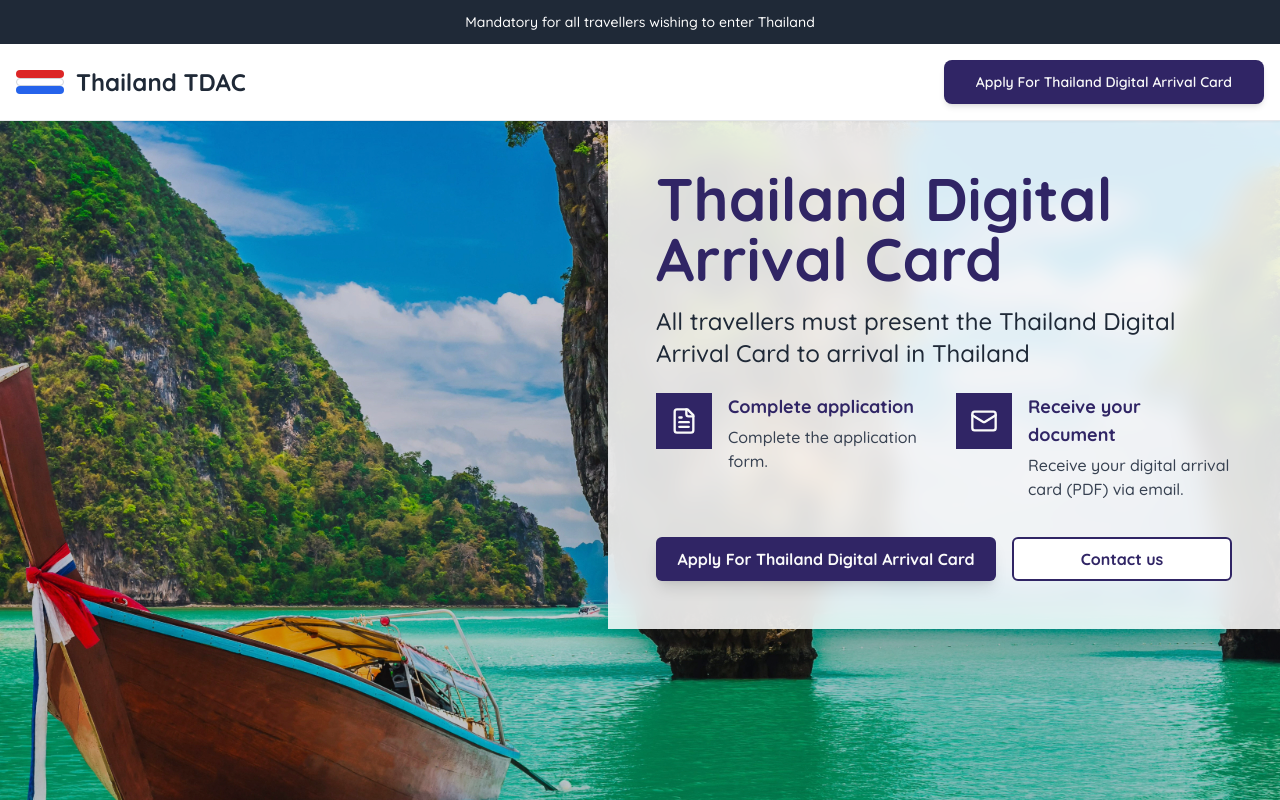
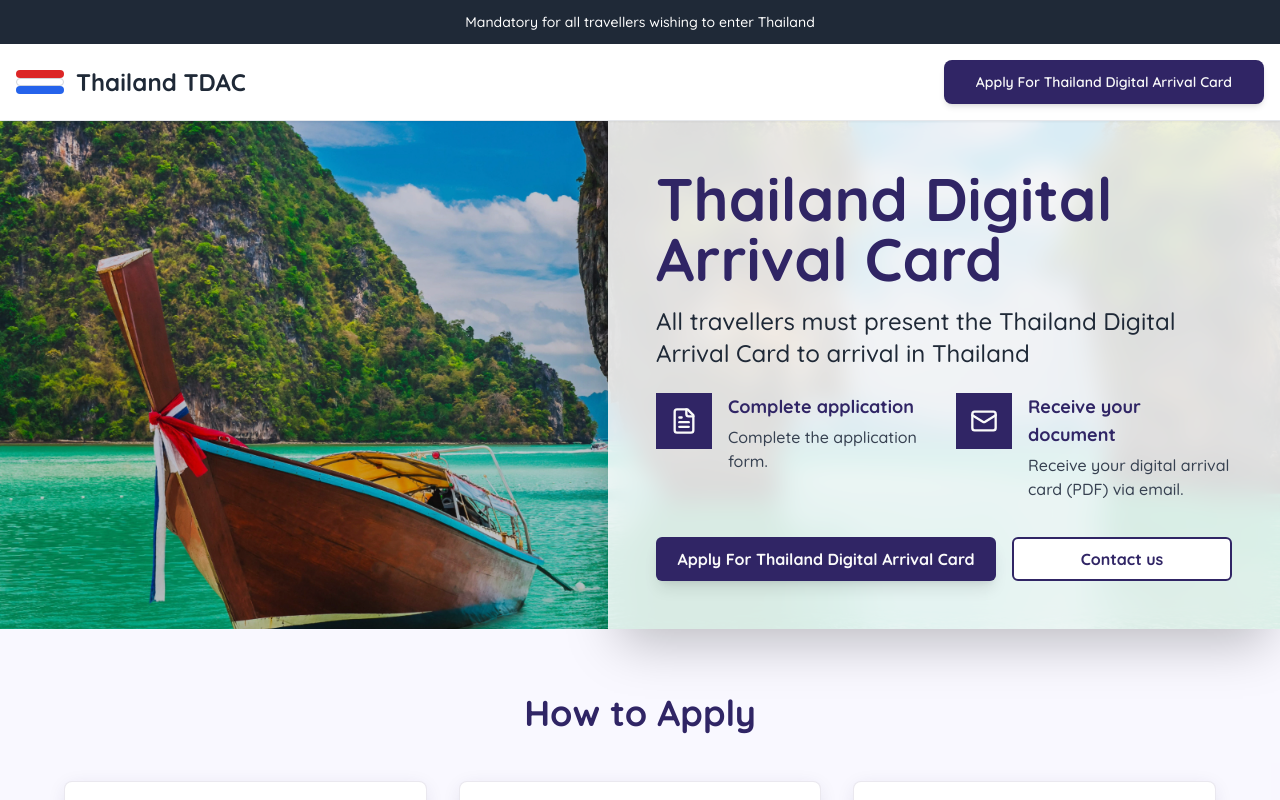
Before and after one commit to danix100/thai-tdac, a React (Vite) app: page / in a window 1280 px wide. Shown: the top 800 px of the page. Built offline with nearby package versions, Linux system fonts and the light colour scheme; the HTML template or start-up script is replaced by a standard one.

Commit message:
Fix hero section responsive

```diff
--- a/src/components/HeroSection.tsx
+++ b/src/components/HeroSection.tsx
@@ -7,7 +7,7 @@ const HeroSection = () => {
     <section className="font-quicksand">
       {/* Desktop and Tablet */}
       <div
-        className="hidden sm:flex relative bg-cover bg-center items-start justify-center lg:justify-end min-h-screen"
+        className="hidden sm:flex relative bg-cover bg-center items-center justify-center lg:justify-end"
         style={{
           backgroundImage: `url(${bannerImage})`,
         }}
```
